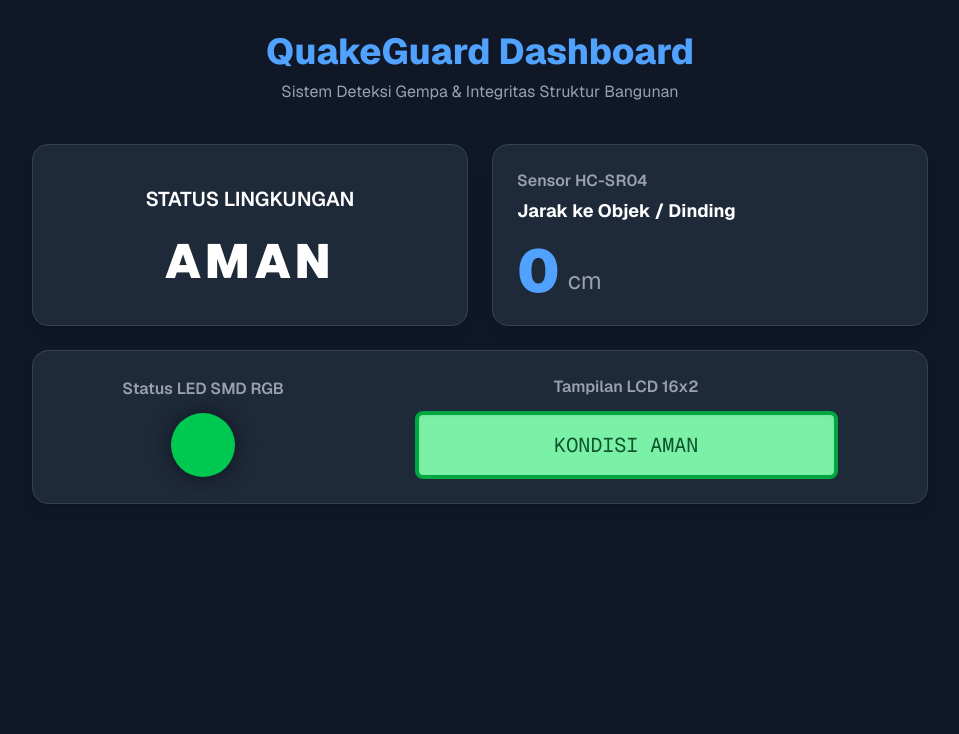
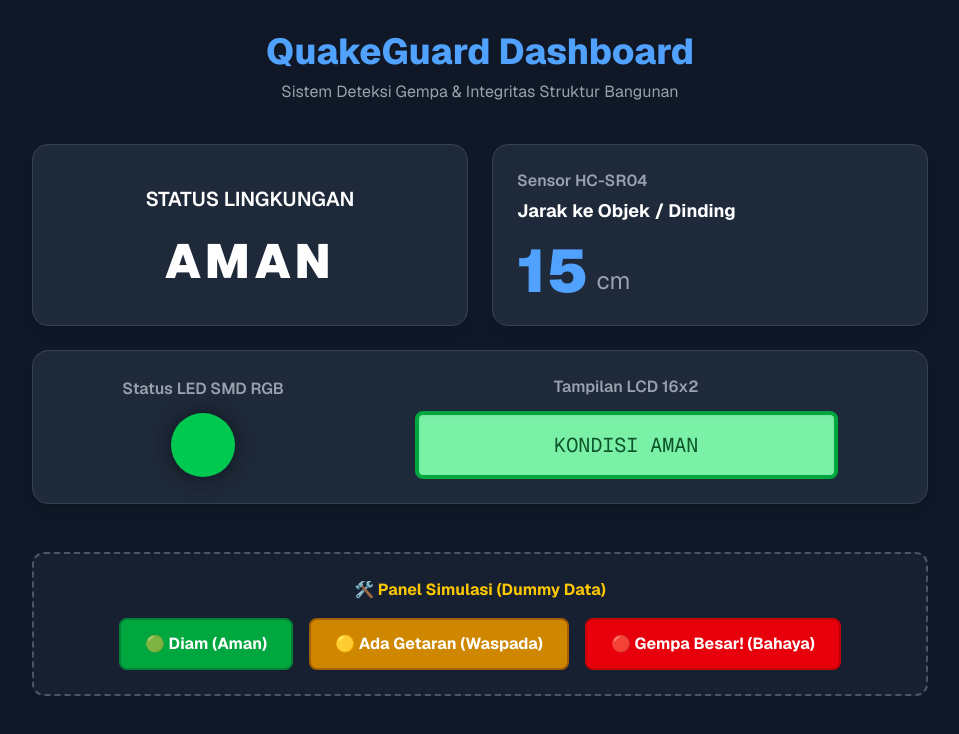
Before and after one commit to Jojoanna07/iot-quakeguard-dashboard, a Next.js app: page / in a window 1280 px wide. Shown: the top 734 px of the page, without its empty margins (160-1119 px from the left). Built offline with nearby package versions, Linux system fonts and the light colour scheme; no server answers; the database is empty.

Commit message:
fix: hapus firebase dan kembali pakai dummy data untuk deploy Vercel

```diff
--- a/app/page.tsx
+++ b/app/page.tsx
@@ -1,49 +1,33 @@
 "use client";
-import { useState, useEffect } from "react";
-import { ref, onValue } from "firebase/database";
-import { db } from "../lib/firebase";
+import { useState } from "react";
 
 export default function DashboardGempa() {
   const [statusGempa, setStatusGempa] = useState("AMAN");
-  // Nama variabel kita ubah jadi jarakStruktur agar lebih sesuai
-  const [jarakStruktur, setJarakStruktur] = useState(0.0);
+  const [jarakStruktur, setJarakStruktur] = useState(15.0); // Dummy data awal jarak tembok
   const [warnaLed, setWarnaLed] = useState("bg-green-500");
   const [teksLcd, setTeksLcd] = useState("KONDISI AMAN");
 
-  // --- KONEKSI FIREBASE REAL-TIME ---
-  useEffect(() => {
-    const sensorRef = ref(db, '/');
+  // --- FUNGSI SIMULASI DUMMY DATA ---
+  const picuWaspada = () => {
+    setStatusGempa("WASPADA");
+    setJarakStruktur(14.2); // Jarak berubah sedikit karena getaran ringan
+    setWarnaLed("bg-yellow-500");
+    setTeksLcd("AWAS! GETARAN");
+  };
 
-    const unsubscribe = onValue(sensorRef, (snapshot) => {
-      const data = snapshot.val();
+  const picuBahaya = () => {
+    setStatusGempa("BAHAYA");
+    setJarakStruktur(10.5); // Jarak berubah drastis karena struktur bergeser/retak
+    setWarnaLed("bg-red-500 animate-pulse");
+    setTeksLcd("BAHAYA GEMPA!!");
+  };
 
-      if (data) {
-        // 1. Menangkap data 'dst' (Jarak HC-SR04 ke objek di depannya)
-        if (data.dst !== undefined) {
-          setJarakStruktur(data.dst);
-        }
-
-        // 2. Menangkap data 'shock' (Sensor Getar)
-        if (data.shock !== undefined) {
-          if (data.shock === 1 || data.shock === "BAHAYA") {
-            setStatusGempa("BAHAYA");
-            setTeksLcd("BAHAYA GEMPA!!");
-            setWarnaLed("bg-red-500 animate-pulse");
-          } else if (data.shock === 2 || data.shock === "WASPADA") {
-            setStatusGempa("WASPADA");
-            setTeksLcd("AWAS! GETARAN");
-            setWarnaLed("bg-yellow-500");
-          } else {
-            setStatusGempa("AMAN");
-            setTeksLcd("KONDISI AMAN");
-            setWarnaLed("bg-green-500");
-          }
-        }
-      }
-    });
-
-    return () => unsubscribe();
-  }, []);
+  const resetKondisi = () => {
+    setStatusGempa("AMAN");
+    setJarakStruktur(15.0);
+    setWarnaLed("bg-green-500");
+    setTeksLcd("KONDISI AMAN");
+  };
 
   // --- ANTARMUKA (UI) ---
   return (
@@ -66,7 +50,7 @@ export default function DashboardGempa() {
           </div>
         </div>
 
-        {/* Kartu 2: Pembacaan Sensor HC-SR04 (Kembali ke konsep jarak) */}
+        {/* Kartu 2: Pembacaan Sensor HC-SR04 (Konsep Jarak Objek) */}
         <div className="bg-gray-800 p-6 rounded-2xl shadow-lg border border-gray-700 flex flex-col justify-center transition-all">
           <h2 className="text-gray-400 font-semibold mb-1">Sensor HC-SR04</h2>
           <p className="text-lg font-bold mb-4">Jarak ke Objek / Dinding</p>
@@ -76,7 +60,7 @@ export default function DashboardGempa() {
             </span>
             <span className="text-2xl text-gray-400 mb-1">cm</span>
           </div>
-           {/* Logika peringatan tambahan jika terjadi gempa */}
+           {/* Peringatan tambahan jika terjadi gempa */}
            {statusGempa === "BAHAYA" && (
             <p className="text-red-400 text-sm mt-2 font-bold animate-pulse">
               ⚠️ Perhatikan perubahan jarak! Jika angka berubah drastis, struktur bangunan mungkin bergeser.
@@ -102,6 +86,32 @@ export default function DashboardGempa() {
           </div>
         </div>
       </div>
+
+      {/* --- PANEL SIMULASI --- */}
+      <div className="max-w-4xl mx-auto mt-12 p-6 border-2 border-dashed border-gray-600 rounded-xl bg-gray-800/50 flex flex-col items-center">
+        <h3 className="text-yellow-400 font-bold mb-4">🛠️ Panel Simulasi (Dummy Data)</h3>
+        <div className="flex flex-wrap justify-center gap-4">
+          <button
+            onClick={resetKondisi}
+            className="bg-green-600 hover:bg-green-500 text-white font-bold py-3 px-6 rounded-lg transition-colors border-2 border-green-700"
+          >
+            🟢 Diam (Aman)
+          </button>
+          <button
+            onClick={picuWaspada}
+            className="bg-yellow-600 hover:bg-yellow-500 text-white font-bold py-3 px-6 rounded-lg transition-colors border-2 border-yellow-700"
+          >
+            🟡 Ada Getaran (Waspada)
+          </button>
+          <button
+            onClick={picuBahaya}
+            className="bg-red-600 hover:bg-red-500 text-white font-bold py-3 px-6 rounded-lg transition-colors border-2 border-red-700"
+          >
+            🔴 Gempa Besar! (Bahaya)
+          </button>
+        </div>
+      </div>
+
     </div>
   );
 }
```
